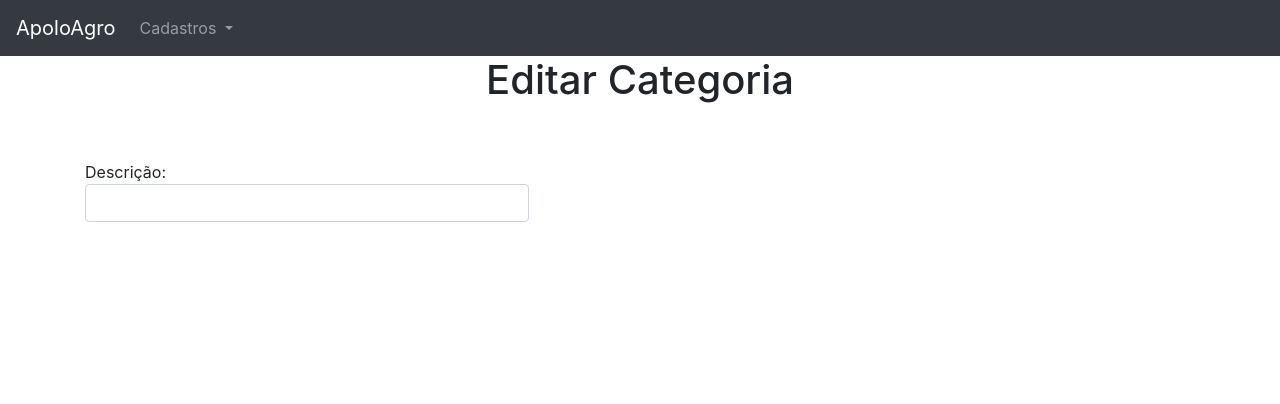
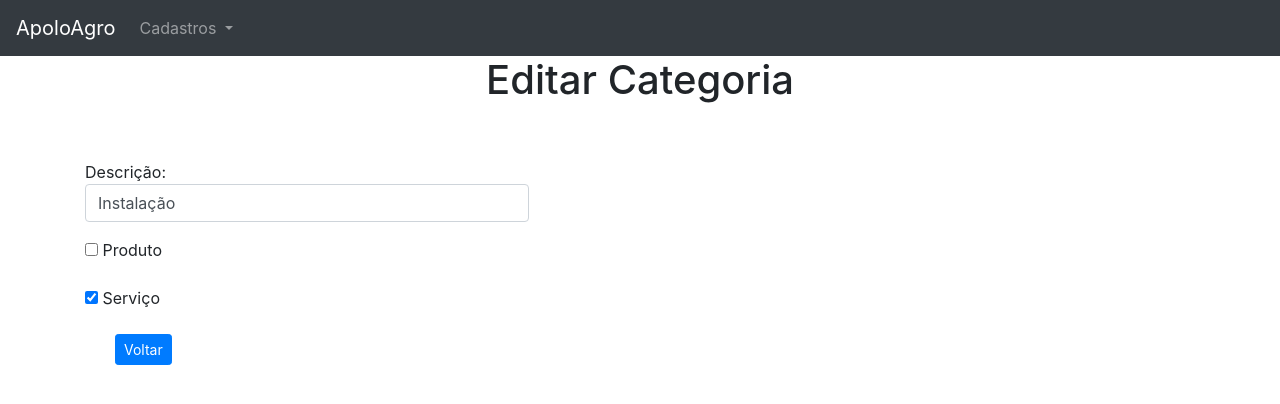
Before and after one commit to marcoshronzani/ApoloAgro, a Django app: page /edita_categoria/1 in a window 1280 px wide. Shown: the top 404 px of the page. Run offline with Django 4.2, Linux system fonts and the light colour scheme; data comes from the database, SQL or seed files in the repository; both versions use the stored data as it was after the commit.

Commit message:
alterações html

```diff
--- a/cadastros/templates/edita_categoria.html
+++ b/cadastros/templates/edita_categoria.html
@@ -3,16 +3,43 @@
 {% block 'titulo' %} Edita Categoria {% endblock %}
 
 {% block 'conteudo' %}
-    <div style="text-align: center" class="container">
-        <h1>Editar Categoria</h1>
-    </div>
-    <br><br>
     <div class="container">
-        <p>
-            <labe>Descrição:</labe>
-            <inpu style="width: 40%;" class="form-control" type="text" value="{{categoria.descricao}}"></inpu>
-        </p>
+        <div style="text-align: center">
+            <h1>Editar Categoria</h1>
+        </div>
+        <br><br>
 
+            <p>
+                <labe>Descrição:</labe>
+                <input style="width: 40%;" class="form-control" type="text" value="{{categoria.descricao}}"></input>
+            </p>
+
+            <p>
+                {% if categoria.produto %}
+                    <input type="checkbox" checked name="produto" id="produto">
+                    <label for="produto">Produto</label>
+                {% else %}
+                    <input type="checkbox" name="produto">
+                    <label for="produto">Produto</label>
+                {% endif %}
+            </p>
+
+            <p>
+                {% if categoria.servico %}
+                    <input type="checkbox" checked name="servico" id="servico">
+                    <label for="servico">Serviço</label>
+                {% else %}
+                    <input type="checkbox" checked name="servico">
+                    <label for="servico">Serviço</label>
+                {% endif %}
+            </p>
+
+            <div class="col-md-6">
+
+                <div class="col-md">
+                    <a href="{% url 'categorias' %}" class="btn btn-primary btn-sm">Voltar</a>
+                </div>
+            </div>
     </div>
 
 {% endblock %}
--- a/core/urls.py
+++ b/core/urls.py
@@ -3,5 +3,5 @@ from . import views
 
 
 urlpatterns = [
-    path('', views.home, name='home')
+    path('home/', views.home, name='home')
 ]
--- a/core/views.py
+++ b/core/views.py
@@ -8,7 +8,8 @@ from usuarios.models import Usuario
 def home(request):
     if request.session.get('usuario'):
         contexto = {'nome': 'Apolo Agro'}
-        usuario = Usuario.objects.get(id = request.session['usuario'])
+        usuario = Usuario.objects.get(id=request.session['usuario'])
+        print(usuario)
         return render(request, 'home.html', context=contexto)
     else:
         return redirect('/login/?status=2')
--- a/templates/base.html
+++ b/templates/base.html
@@ -24,7 +24,7 @@
             </a>
             <div class="dropdown-menu">
               <a class="dropdown-item" href="#">Clientes</a>
-              <a class="dropdown-item" href="{% url 'cria_categoria' %}">Categorias</a>
+              <a class="dropdown-item" href="{% url 'categorias' %}">Categorias</a>
               <a class="dropdown-item" href="#">Produtos</a>
               <a class="dropdown-item" href="#">Serviços</a>
               <a class="dropdown-item" href="#">Terceiros</a>
--- a/usuarios/templates/cadastro.html
+++ b/usuarios/templates/cadastro.html
@@ -41,9 +41,8 @@
 
       </div>
 
-
       <div class="col-md">
-                <h1>Cadastre-se</h1>
+        <h1 style="text-align: center">Cadastre-se</h1>
         <hr>
         <form method="POST" action="{% url 'valida_cadastro' %}">{% csrf_token %}
             <label>Nome</label>
--- a/usuarios/templates/login.html
+++ b/usuarios/templates/login.html
@@ -30,7 +30,7 @@
             </div>
 
             <div class="col-md">
-                <h1>Login</h1>
+                <h1 style="text-align: center">Login</h1>
                 <hr>
                 <form method="POST" action="{% url 'validar_login' %}">{% csrf_token %}
                     <label>Email</label>
--- a/usuarios/urls.py
+++ b/usuarios/urls.py
@@ -3,6 +3,7 @@ from . import views
 
 urlpatterns = [
     path('login/', views.login, name = 'login'),
+    path('', views.login, name = 'login'),
     path('cadastro/', views.cadastro, name = 'cadastro'),
     path('valida_cadastro/', views.valida_cadastro, name = 'valida_cadastro'),
     path('validar_login/', views.validar_login, name = 'validar_login'),
```
Also changed, not shown: db.sqlite3, 1 other file. Lines whose indentation alone changed are shown as unchanged.
